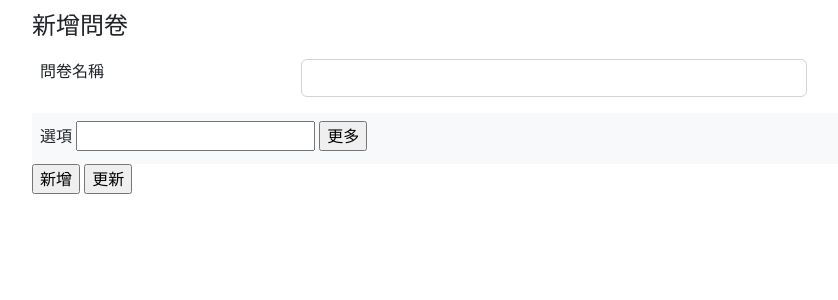
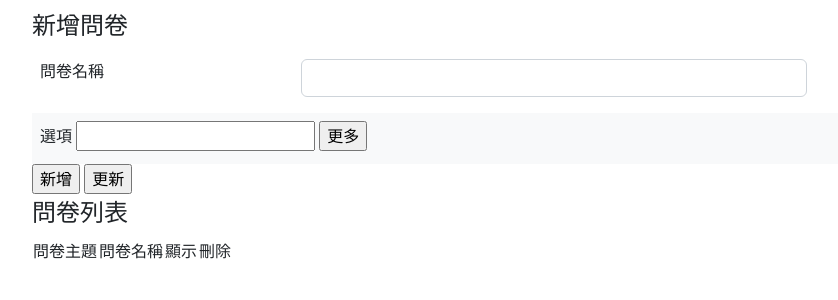
Before and after one commit to evechen1226/2023-Level_B-web-design, a PHP site: page /q2/admin.php in a window 1280 px wide. Shown: the part 193-493 px from the top of the page, without its empty margins (86-924 px from the left). Run offline with PHP 8.4, Linux system fonts and the light colour scheme; data that the repository does not hold is empty.

Commit message:
feat:admin.php新增問卷列表

```diff
--- a/q2/admin.php
+++ b/q2/admin.php
@@ -45,6 +45,48 @@
             </form>
         </fieldset>
 
+        <fieldset>
+            <legend>問卷列表</legend>
+            <div class="col-10 mx-auto">
+                <table>
+                    <?php
+                    $ques = $Que->all(['subject_id' => 0]);
+                    foreach ($ques as $idx => $que) { ?>
+
+                        <tr>
+                            <td><?= $idx; ?></td>
+                            <td><?= $que['text'] ?></td>
+                            <td><button class="btn bnt-info">顯示</button>
+                                <button class="btn bnt-info">編輯</button>
+                                <button class="btn bnt-info">刪除</button>
+                            </td>
+                        </tr>
+
+                    <?php
+                    }
+                    ?>
+                </table>
+            </div>
+
+        </fieldset>
+
+        <table>
+            <tr>
+                <td>問卷主題</td>
+                <td>問卷名稱</td>
+                <td>顯示</td>
+                <td>刪除</td>
+            </tr>
+
+
+            <tr>
+                <td></td>
+                <td></td>
+                <td></td>
+                <td></td>
+            </tr>
+        </table>
+
     </main>
 
 
```
